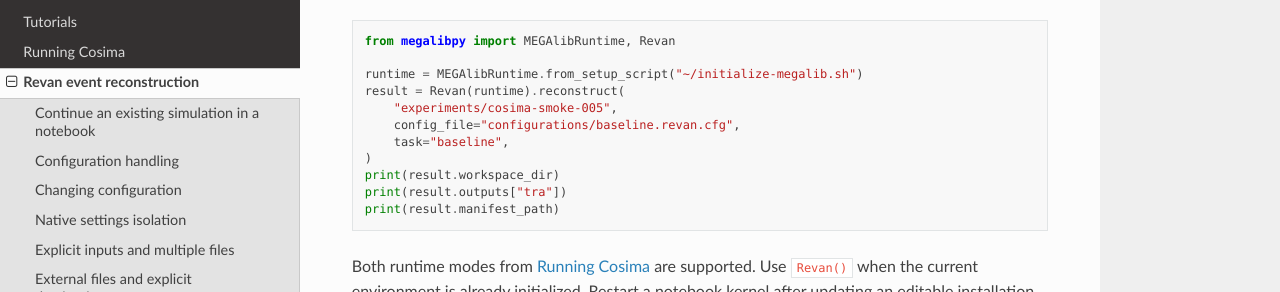
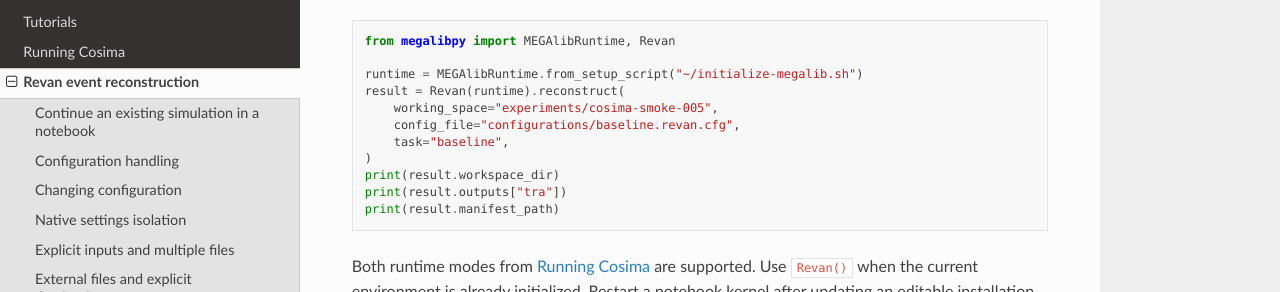
Before and after one commit to Yong2Sheng/megalibpy, a Sphinx documentation site: the page built from docs/revan.rst, in a window 1280 px wide and 1400 px high, scrolled down 208 px. Shown: the part 159-451 px from the top of the window. Built offline with Sphinx 7.4.7 and the Read the Docs theme 3.1.0, drawn with Linux system fonts in a browser that asks for light colours; some of the changed text lies outside the part shown.

Commit message:
Rename Revan input parameter to working_space

```diff
--- a/docs/revan.rst
+++ b/docs/revan.rst
@@ -16,7 +16,7 @@ An existing Cosima execution directory can be used directly:
 
    runtime = MEGAlibRuntime.from_setup_script("~/initialize-megalib.sh")
    result = Revan(runtime).reconstruct(
-       "experiments/cosima-smoke-005",
+       working_space="experiments/cosima-smoke-005",
        config_file="configurations/baseline.revan.cfg",
        task="baseline",
    )
@@ -75,7 +75,7 @@ Pass arbitrary native setting paths as Python keyword arguments:
 .. code-block:: python
 
    result = Revan(runtime).reconstruct(
-       "experiments/cosima-smoke-005",
+       working_space="experiments/cosima-smoke-005",
        config_file="configurations/baseline.revan.cfg",
        # geometry=None: no -g; use the configuration's geometry
        TotalEnergy_Min=100,
@@ -129,7 +129,7 @@ A Cosima result with exactly one declared simulation file can be passed directly
 .. code-block:: python
 
    reconstructed = Revan(runtime).reconstruct(
-       cosima_result,
+       working_space=cosima_result,
        config_file="configurations/baseline.revan.cfg",
    )
 
@@ -142,7 +142,7 @@ explicit selection instead of choosing a filename or modification time:
        "sim", paths=[cosima_result.outputs["sim"][0]]
    )
    reconstructed = Revan(runtime).reconstruct(
-       selected_input,
+       working_space=selected_input,
        config_file="configurations/baseline.revan.cfg",
    )
 
--- a/docs/workspaces.rst
+++ b/docs/workspaces.rst
@@ -17,7 +17,7 @@ A new Cosima experiment and its reconstruction share one root:
        "burst.source", workspace=experiment, seed=12345,
    )
    reconstruction = Revan(runtime).reconstruct(
-       simulation,
+       working_space=simulation,
        config_file="baseline.revan.cfg",
        geometry="detector.geo.setup",
        task="baseline",
```
Also changed, not shown: README.md (+1 -1 lines), 3 other files.
